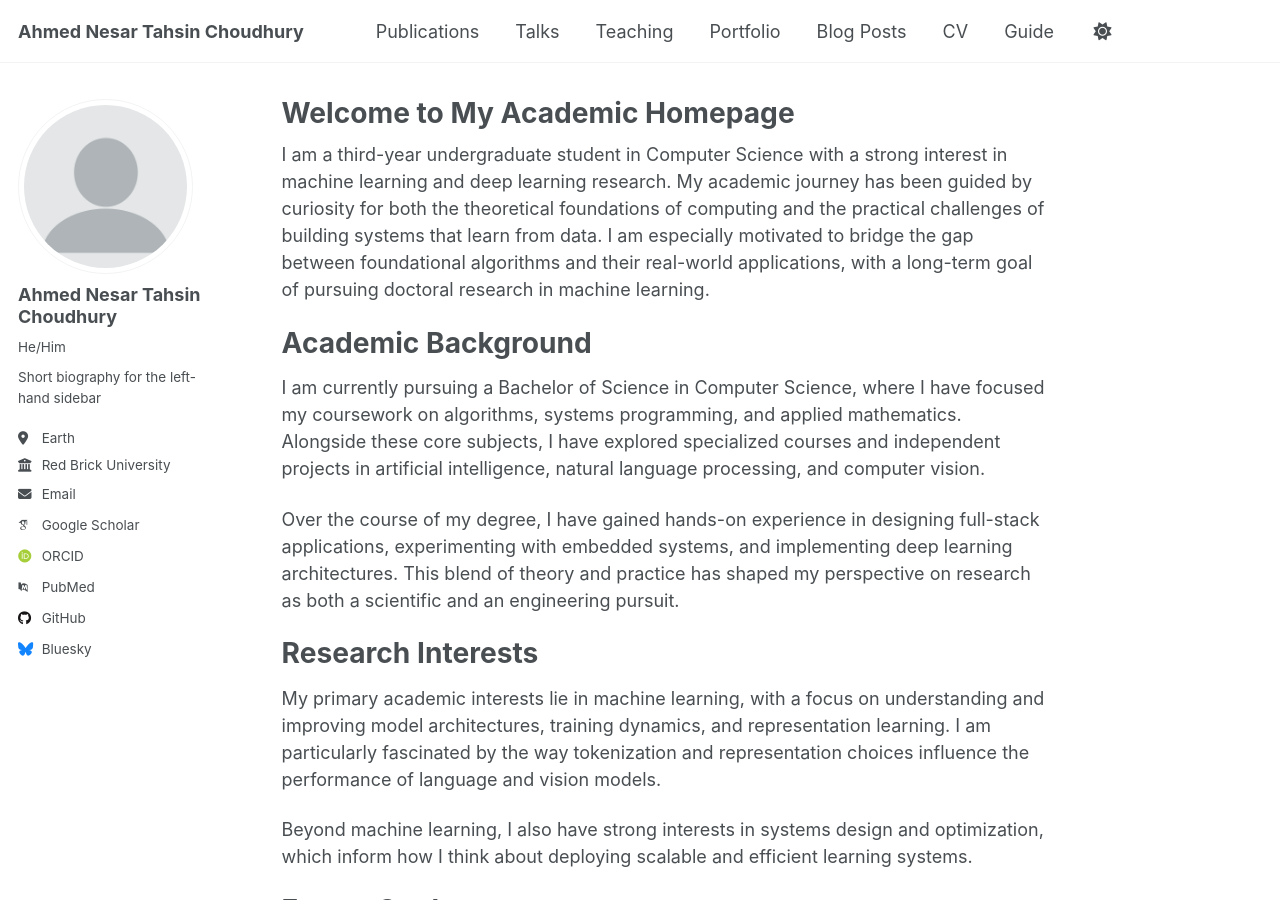
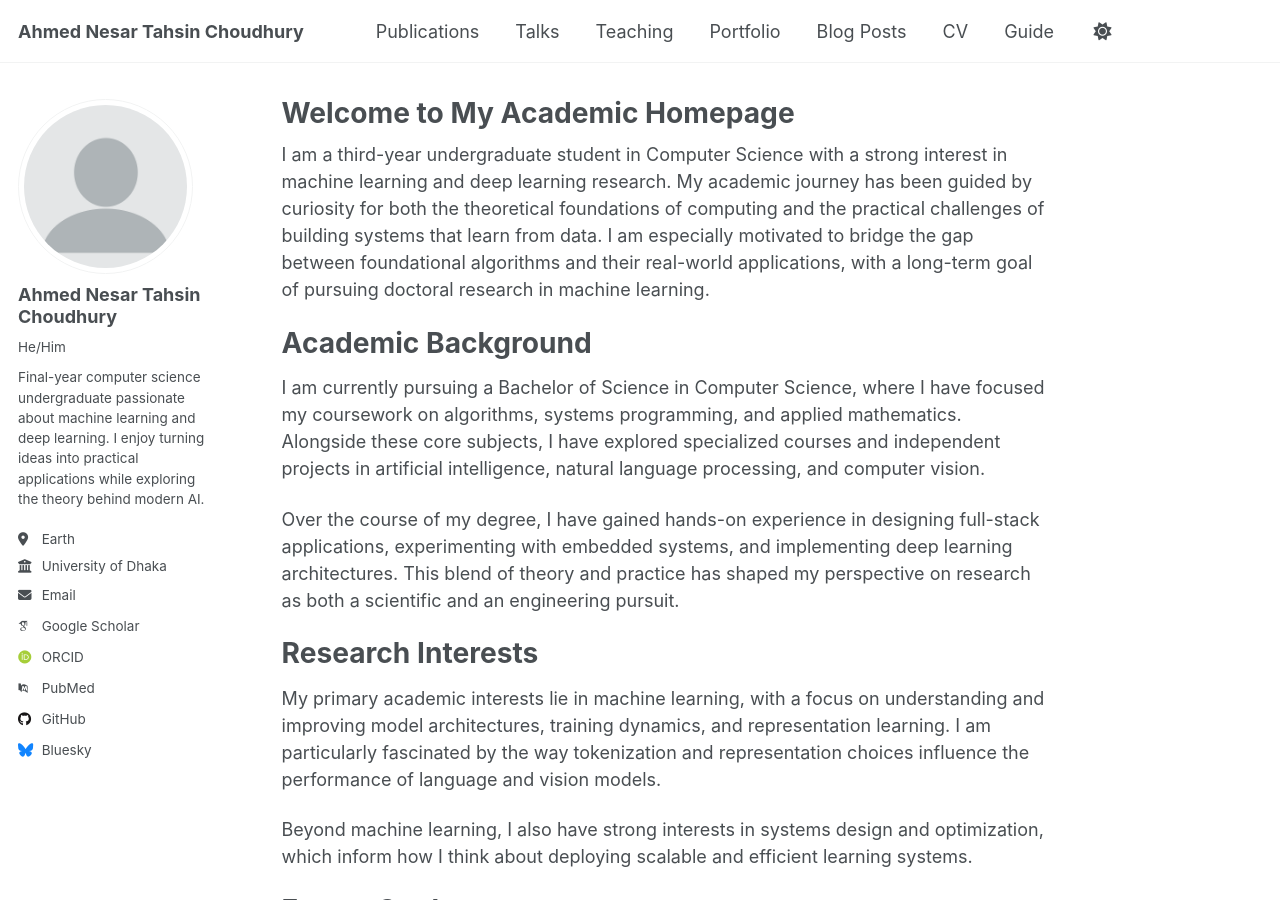
Before and after one commit to tahsinchoudhury/tahsinchoudhury.github.io, a Jekyll site: the page built from _pages/about.md, in a window 1280 px wide and 900 px high. Built offline with Jekyll 4.4.1, drawn with Linux system fonts in a browser that asks for light colours; some web fonts are replaced; a script that is not in the unit is left out.

Commit message:
updated homepage

```diff
--- a/_config.yml
+++ b/_config.yml
@@ -26,11 +26,11 @@ author:
   avatar           : "profile.png"
   name             : "Ahmed Nesar Tahsin Choudhury"
   pronouns         : "He/Him"
-  bio              : "Short biography for the left-hand sidebar"
+  bio              : "Final-year computer science undergraduate passionate about machine learning and deep learning. I enjoy turning ideas into practical applications while exploring the theory behind modern AI."
   location         : "Earth"
-  employer         : "Red Brick University"
+  employer         : "University of Dhaka"
   uri              : # URL
-  email            : "none@example.org"
+  email            : "tahsinbd247@gmail.com"
 
   # Academic websites
   academia         : # URL
```
